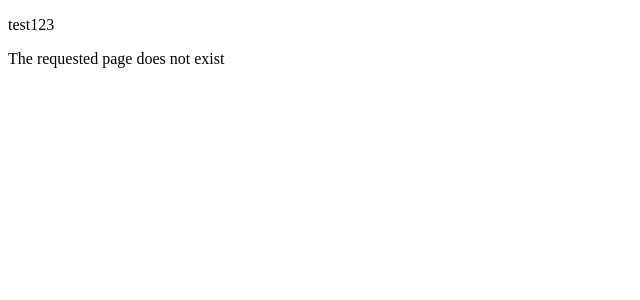
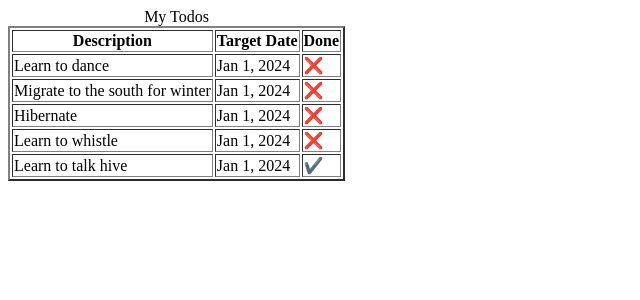
Before and after one commit to AntondeGroot/FullStackJavaApp, an Angular app: page /todos in a window 1280 px wide. Shown: the top 300 px of the page, without its empty margins (0-640 px from the left). Built offline with nearby package versions, Linux system fonts and the light colour scheme.

Commit message:
006 add todolist components

```diff
--- a/src/app/app.component.html
+++ b/src/app/app.component.html
@@ -1,2 +1 @@
-<p>test123</p>
 <router-outlet></router-outlet>
--- a/src/app/app.routes.ts
+++ b/src/app/app.routes.ts
@@ -2,11 +2,13 @@ import { Routes } from '@angular/router';
 import { LoginComponent } from './login/login.component';
 import { WelcomeComponent } from './welcome/welcome.component';
 import { ErrorComponent } from './error/error.component';
+import { ListTodosComponent } from './list-todos/list-todos.component';
 
 export const routes: Routes = [
     {path:'', component: LoginComponent},
     {path:'login', component: LoginComponent},
     {path:'welcome', component: WelcomeComponent},
     {path:'welcome/:name', component: WelcomeComponent},
+    {path:'todos', component: ListTodosComponent},
     {path:'**', component: ErrorComponent}
 ];
--- /dev/null
+++ b/src/app/list-todos/list-todos.component.html
@@ -0,0 +1,20 @@
+<table border = "2">
+    <caption>My Todos</caption>
+    <thead>
+        <tr>
+            <th>Description</th>
+            <th>Target Date</th>
+            <th>Done</th>
+        </tr>
+    </thead>
+    <tbody>
+        <tr *ngFor="let todo of todos">
+            <td>{{ todo.description }}</td>
+            <td>{{ todo.targetDate | date}}</td>
+            <td>
+                <div *ngIf="todo.done==true">✔️</div>
+                <div *ngIf="todo.done==false">❌</div>
+            </td>
+        </tr>
+    </tbody>
+</table>
--- /dev/null
+++ b/src/app/list-todos/list-todos.component.ts
@@ -0,0 +1,31 @@
+import { CommonModule } from '@angular/common';
+import { Component } from '@angular/core';
+import { FormsModule } from '@angular/forms';
+
+@Component({
+  selector: 'app-list-todos',
+  standalone: true,
+  imports: [CommonModule,FormsModule],
+  templateUrl: './list-todos.component.html',
+  styleUrl: './list-todos.component.css'
+})
+export class ListTodosComponent {
+
+  todos = [
+    new Todo(1,'Learn to dance',false, new Date()),
+    new Todo(2,'Migrate to the south for winter',false, new Date()),
+    new Todo(3,'Hibernate',false, new Date()),
+    new Todo(4,'Learn to whistle',false, new Date()),
+    new Todo(5,'Learn to talk hive',true, new Date()),
+  ]
+}
+export class Todo{
+  constructor(
+    public id: number,
+    public description: string,
+    public done: boolean,
+    public targetDate: Date
+  ){
+
+  }
+}
--- a/src/app/welcome/welcome.component.html
+++ b/src/app/welcome/welcome.component.html
@@ -1 +1,2 @@
 <p>welcome, {{ name }} </p>
+You can manage your todos <a routerLink="/todos">here</a>
--- a/src/app/welcome/welcome.component.ts
+++ b/src/app/welcome/welcome.component.ts
@@ -1,9 +1,10 @@
 import { Component, Input, OnInit } from '@angular/core';
+import { RouterModule } from '@angular/router';
 
 @Component({
   selector: 'app-welcome',
   standalone: true,
-  imports: [],
+  imports: [RouterModule],
   templateUrl: './welcome.component.html',
   styleUrl: './welcome.component.css'
 })
```
Also changed, not shown: src/app/list-todos/list-todos.component.css (added), 1 other file (tests, documents, lock files or other folders).
